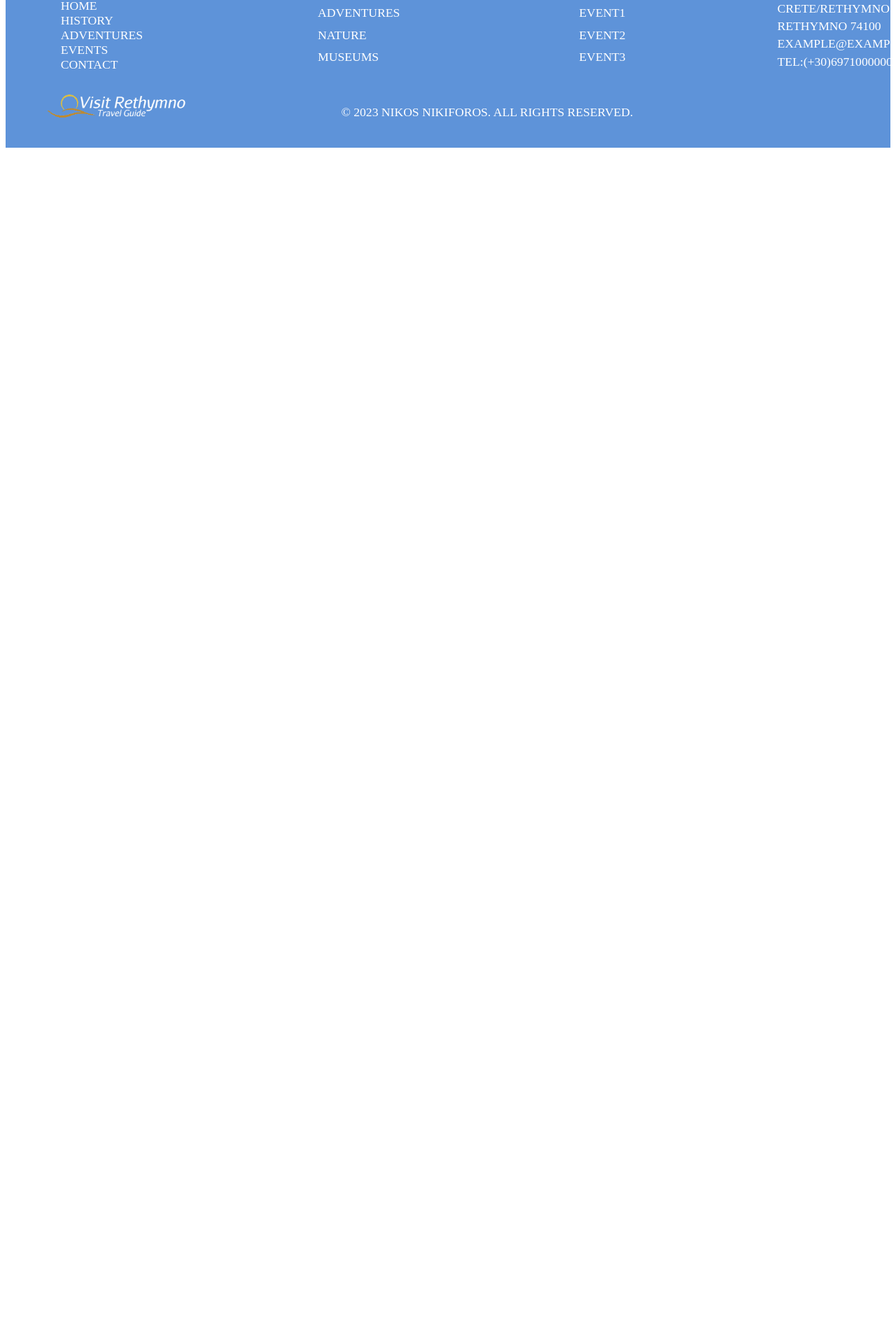
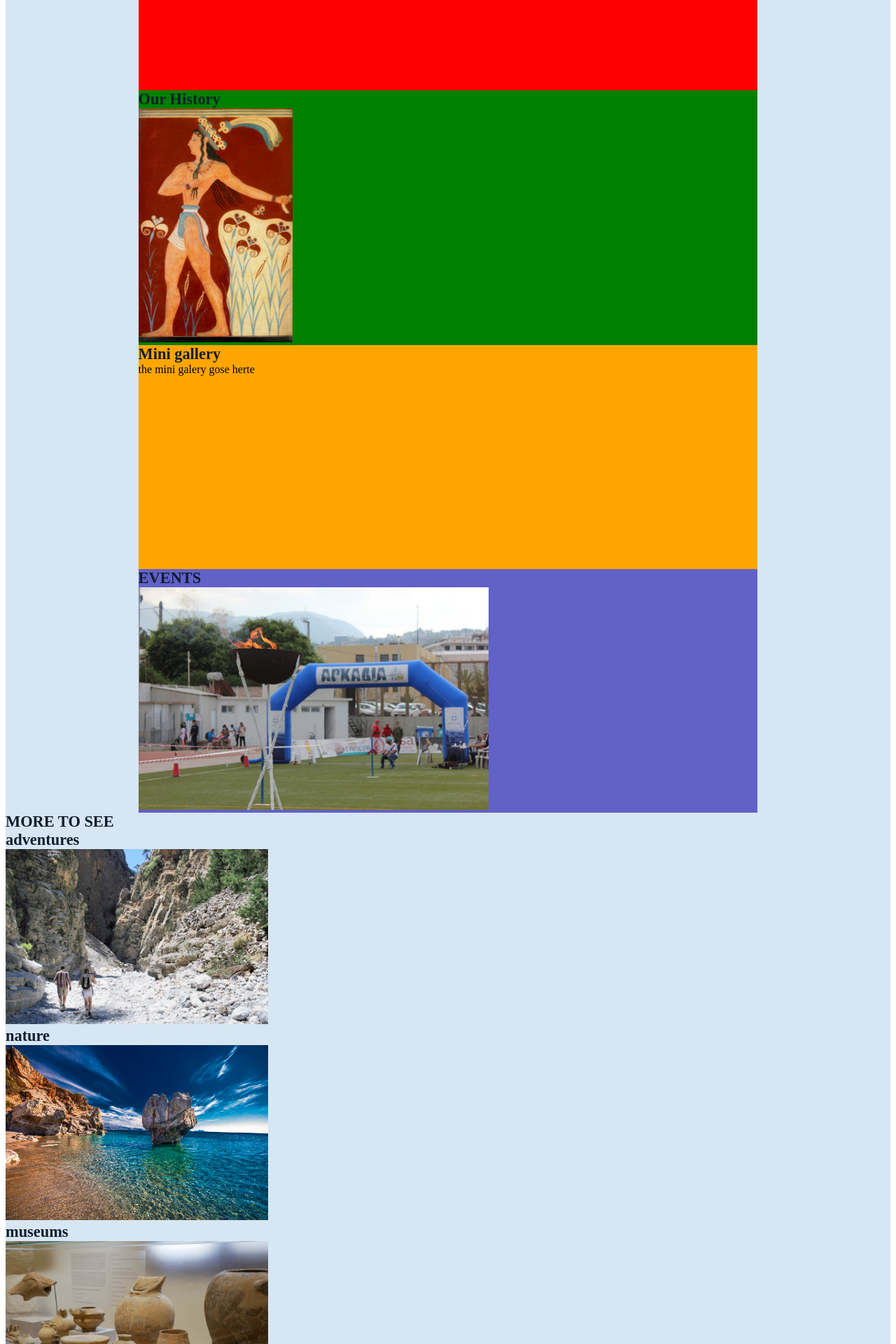
Before and after one commit to nNikiforos/visit-rethymno, a Vue app: page / in a window 1280 px wide. Shown: the part 640-2560 px from the top of the page at 70% size. Before the commit the page ends 859 px from the top, so only its background shows below. Built offline with nearby package versions, Linux system fonts and the light colour scheme.

Commit message:
start working on homepage added some content with styles

```diff
--- a/src/assets/global.scss
+++ b/src/assets/global.scss
@@ -64,3 +64,16 @@ body {
 .active-link {
   background-color: $color-primary;
 }
+
+.container {
+
+  width: 1080px;
+  width: 70%;
+  margin: auto;
+}
+
+.title {
+  font-size: $font-normal;
+  font-weight: 800;
+  color: $color-secondary ;
+}
--- /dev/null
+++ b/src/assets/homepage.scss
@@ -0,0 +1,23 @@
+.home {
+    background-color: $color-primary-light;
+
+    &__flexcontent {
+        display: flex;
+        flex-direction: column;
+        background-color: rgb(97, 97, 199);
+
+        &-toplocations {
+            height: 25vh;
+            background-color: red;
+        }
+
+        &-learnhistory {
+            background-color: green;
+        }
+
+        &-minigallery {
+            height: 40vh;
+            background-color: orange;
+        }
+    }
+}
--- a/src/views/HomePage.vue
+++ b/src/views/HomePage.vue
@@ -1,6 +1,55 @@
 <template>
   <div class="home">
     <div class="home__mainimg"></div>
+    <div class="home__flexcontent container">
+      <div class="home__flexcontent-toplocations">
+        <h3 class="title">Top locations</h3>
+        <div class="slider">
+          <div class="slide"></div>
+        </div>
+      </div>
+      <div class="home__flexcontent-learnhistory">
+        <h3 class="title">Our History</h3>
+        <div class="clipcontainer">
+          <div class="historyclip">
+            <img src="../img/history/minoans1.jpg" width="220px" alt="minonan paint wall">
+          </div>
+        </div>
+      </div>
+      <div class="home__flexcontent-minigallery">
+        <h3 class="title">Mini gallery</h3>
+        <p>the mini galery gose herte</p>
+      </div>
+      <div class="home__flexcontent-events">
+        <h3 class="title">EVENTS</h3>
+        <div class="eventsimg">
+          <img src="../img/events/arkadi/arkadi1.jpg" width="500px" alt="arkadi">
+        </div>
+      </div>
+    </div>
+    <div class="home__flexcontent-boxeslinks">
+      <h3 class="title">MORE TO SEE</h3>
+      <div class="boxes">
+        <div class="boxes-num1">
+          <h3 class="title">
+            adventures
+          </h3>
+          <img src="../img/home/actlogo.jpg" height="250px" alt="samaria">
+        </div>
+        <div class="boxes-num2">
+          <h3 class="title">
+            nature
+          </h3>
+          <img src="../img/home/natlogo.jpg" height="250px" alt="preveli">
+        </div>
+        <div class="boxes-num3">
+          <h3 class="title">
+            museums
+          </h3>
+          <img src="../img/home/museumlogo.jpg" height="250px" alt="museum">
+        </div>
+      </div>
+    </div>
   </div>
 </template>
 
@@ -14,6 +63,7 @@ export default {
 
 <style lang="scss" scoped>
 @import "../assets/global.scss";
+@import "../assets/homepage.scss";
 
 .home {
   &__mainimg {
```
